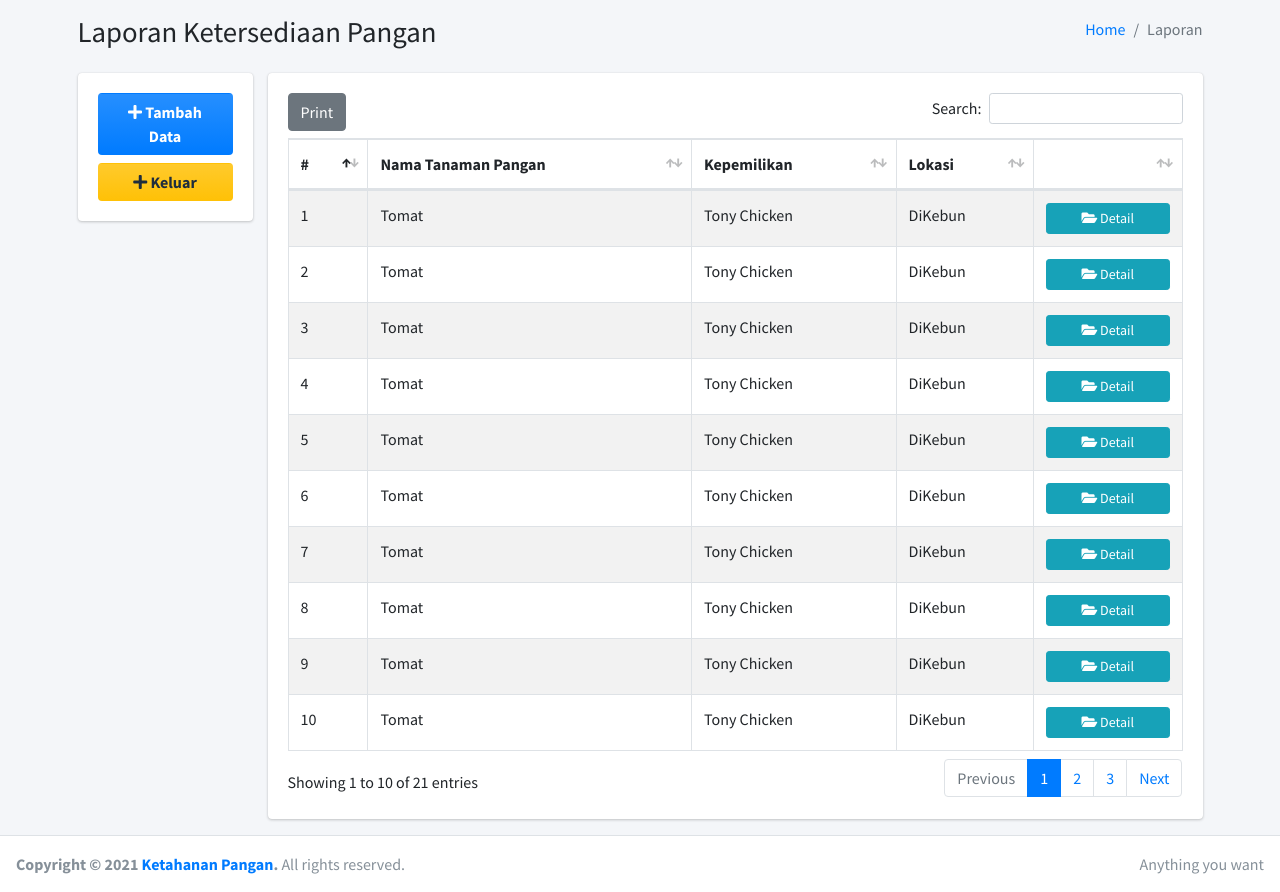
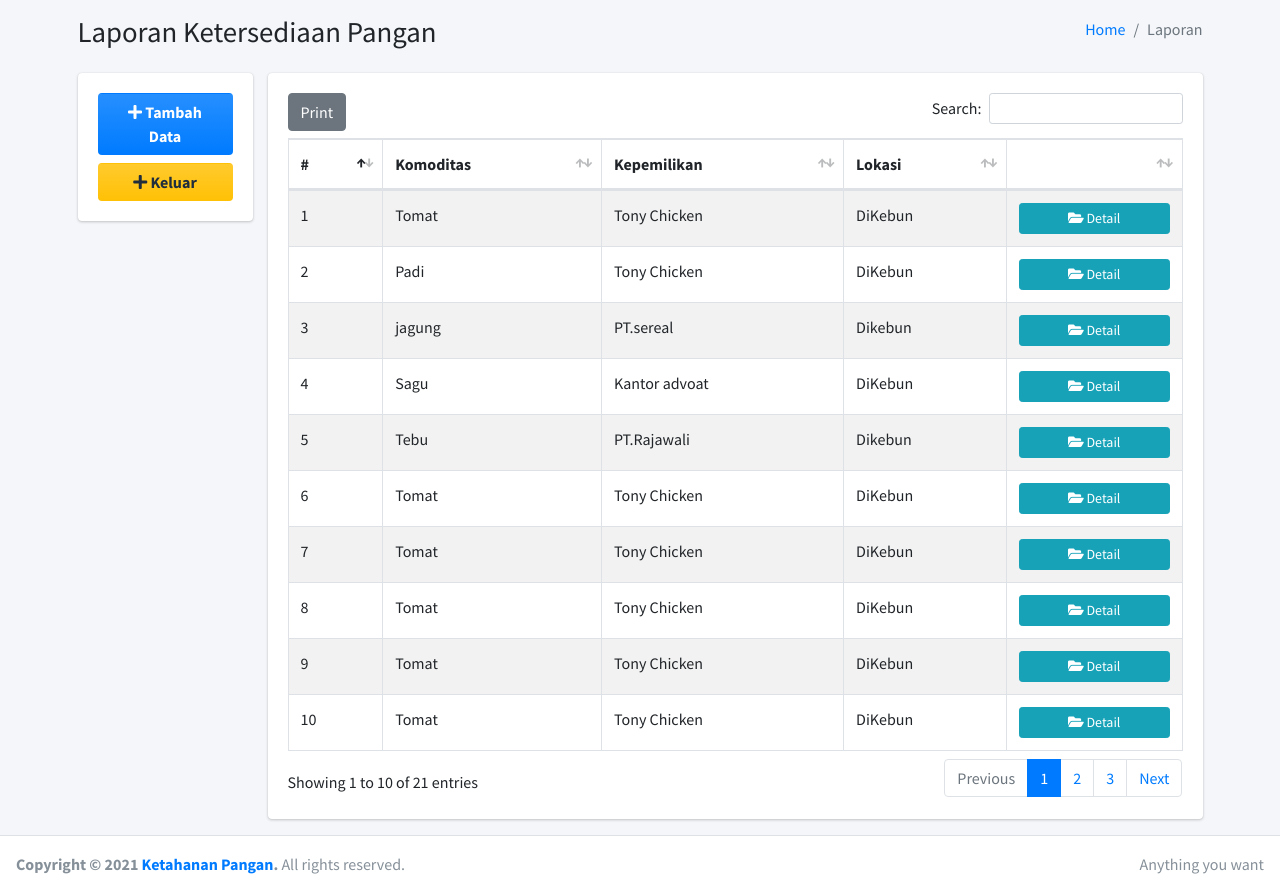
Before and after one commit to riskarispianti/sikp, a CodeIgniter 4 app: template app/Views/tanaman/data_pangan.php in a window 1280 px wide. Shown: the part 57-949 px from the top of the page. Run offline with PHP 8.4 and a stand-in for CodeIgniter, Linux system fonts and the light colour scheme; the template is opened without the code that fills it, so the values that code supplies are empty; some libraries are stand-ins or nearby versions.

Commit message:
menyimpan perubahan

```diff
--- a/app/Database/Seeds/ProfileSeeder.php
+++ b/app/Database/Seeds/ProfileSeeder.php
@@ -28,7 +28,10 @@ class ProfileSeeder extends Seeder
             'username' => $faker->name,
             'password' => 'user'
         ];
+
+
         $this->db->table('profile')->insert($data);
     }
+
 }
 }
--- /dev/null
+++ b/app/Views/pangan/comoditas.php
@@ -0,0 +1,3 @@
+<?= $this->extend('layout/templete'); ?>
+
+<?= $this->Section('content'); ?>
--- a/app/Views/tanaman/data_pangan.php
+++ b/app/Views/tanaman/data_pangan.php
@@ -45,7 +45,7 @@
                 <thead>
                   <tr>
                     <th>#</th>
-                    <th>Nama Tanaman Pangan</th>
+                    <th>Komoditas</th>
                     <th>Kepemilikan</th>
                     <th>Lokasi</th>
                     <th></th>
@@ -64,7 +64,7 @@
                   </tr>
                   <tr>
                     <td>2</td>
-                    <td>Tomat</td>
+                    <td>Padi</td>
                     <td>Tony Chicken</td>
                     <td>DiKebun</td>
                     <td>
@@ -74,9 +74,9 @@
                   </tr>
                   <tr>
                     <td>3</td>
-                    <td>Tomat</td>
-                    <td>Tony Chicken</td>
-                    <td>DiKebun</td>
+                    <td>jagung</td>
+                    <td>PT.sereal</td>
+                    <td>Dikebun</td>
                     <td>
                       <a href="/tanaman/detail" class="btn btn-block btn-info btn-sm" type="button">
                         <i class="fa fa-folder-open"></i> Detail</a>
@@ -84,8 +84,8 @@
                   </tr>
                   <tr>
                     <td>4</td>
-                    <td>Tomat</td>
-                    <td>Tony Chicken</td>
+                    <td>Sagu</td>
+                    <td>Kantor advoat</td>
                     <td>DiKebun</td>
                     <td>
                       <a href="/tanaman/detail" class="btn btn-block btn-info btn-sm" type="button">
@@ -94,9 +94,9 @@
                   </tr>
                   <tr>
                     <td>5</td>
-                    <td>Tomat</td>
-                    <td>Tony Chicken</td>
-                    <td>DiKebun</td>
+                    <td>Tebu</td>
+                    <td>PT.Rajawali</td>
+                    <td>Dikebun</td>
                     <td>
                       <a href="/tanaman/detail" class="btn btn-block btn-info btn-sm" type="button">
                         <i class="fa fa-folder-open"></i> Detail</a>
```
Also changed, not shown: app/Database/Migrations/2021-10-31-065912_Profile.php (renamed from app/Database/Migrations/2021-10-18-061940_Profile.php, +12 -0 lines).
